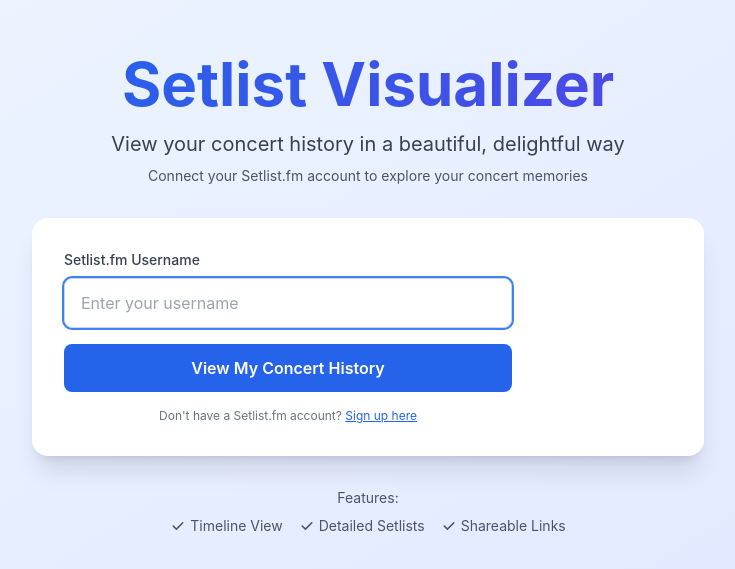
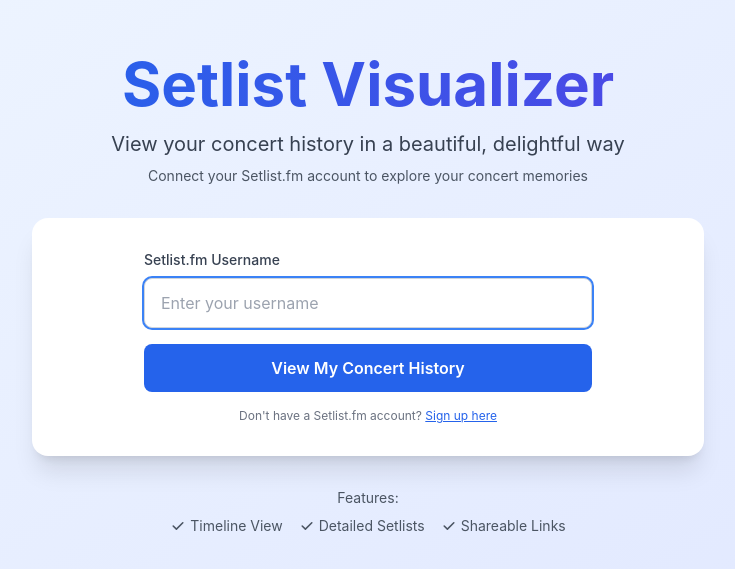
Before and after one commit to swe-aaron-rodriguez/concert-history, a Next.js app: page / in a window 1280 px wide. Shown: the part 105-674 px from the top of the page, without its empty margins (272-1007 px from the left). Built offline with nearby package versions, Linux system fonts and the light colour scheme.

Commit message:
Center username form on desktop
Add mx-auto class to horizontally center the form within the card
container on desktop. The form was previously left-aligned due to
max-w-md constraint without centering. Mobile appearance remains
unchanged.

```diff
--- a/src/components/UsernameForm.tsx
+++ b/src/components/UsernameForm.tsx
@@ -39,7 +39,7 @@ export default function UsernameForm() {
   };
 
   return (
-    <form onSubmit={handleSubmit} className="w-full max-w-md">
+    <form onSubmit={handleSubmit} className="w-full max-w-md mx-auto">
       <div className="mb-4">
         <label
           htmlFor="username"
```
